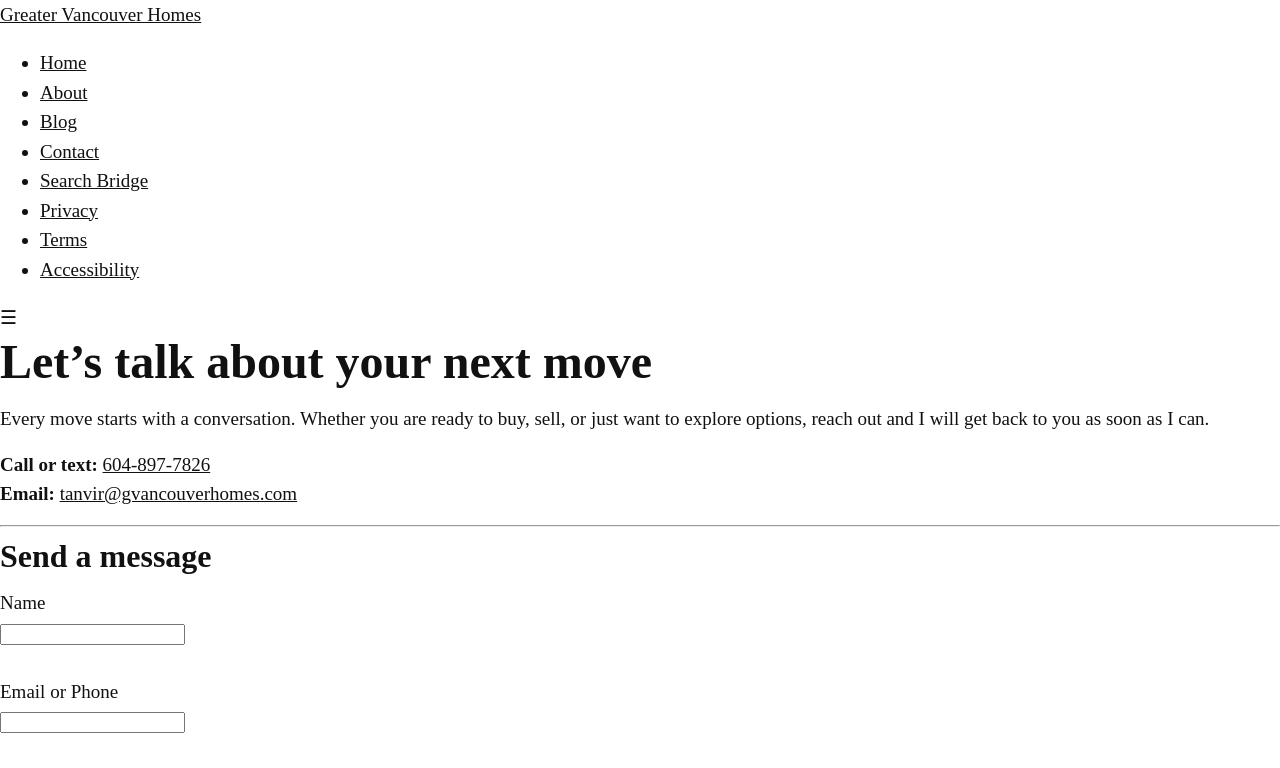
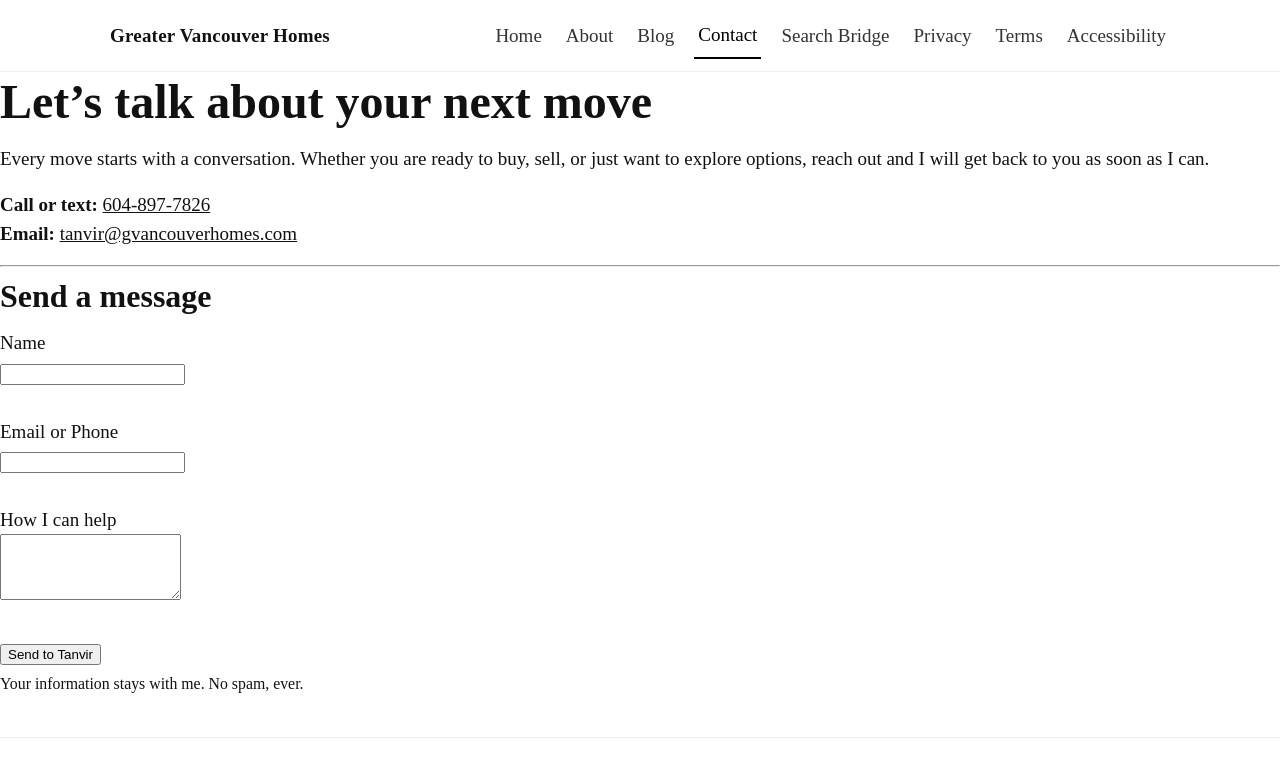
Before and after one commit to gvancouverhomes/gvancouverhomes.github.io, a Jekyll site: the page built from contact.md, in a window 1280 px wide and 1400 px high, cut to the strip 0-768 px from the top of the window. Built offline with Jekyll 4.4.1, drawn with Linux system fonts in a browser that asks for light colours.

Commit message:
Update style.css
style: fix header navigation layout and responsive mobile menu

```diff
--- a/css/style.css
+++ b/css/style.css
@@ -158,3 +158,102 @@ footer {
 section.about:first-of-type {
   padding-top: 1rem;
 }
+/* === Header and Navigation === */
+.site-header {
+  position: sticky;
+  top: 0;
+  z-index: 1000;
+  background: #fff;
+  border-bottom: 1px solid #eee;
+}
+
+.site-header .container {
+  max-width: 1100px;
+  margin: 0 auto;
+  padding: 0.75rem 1.25rem;
+  display: flex;
+  align-items: center;
+  justify-content: space-between;
+  gap: 1rem;
+}
+
+.logo a {
+  font-weight: 700;
+  text-decoration: none;
+  color: #111;
+  letter-spacing: 0.2px;
+  white-space: nowrap;
+}
+
+/* Base nav reset */
+.site-nav ul {
+  list-style: none;
+  margin: 0;
+  padding: 0;
+}
+
+/* Desktop layout */
+.site-nav ul {
+  display: flex;
+  align-items: center;
+  gap: 1rem;
+}
+
+.site-nav li {
+  margin: 0;
+}
+
+.site-nav a {
+  display: block;
+  padding: 0.5rem 0.25rem;
+  text-decoration: none;
+  color: #333;
+  font-weight: 500;
+}
+
+.site-nav a:hover,
+.site-nav li.active a {
+  color: #000;
+  border-bottom: 2px solid #000;
+}
+
+/* Mobile toggle button */
+.mobile-nav-toggle {
+  display: none;
+  font-size: 1.5rem;
+  line-height: 1;
+  cursor: pointer;
+  user-select: none;
+}
+
+/* Mobile behavior */
+@media (max-width: 768px) {
+  .mobile-nav-toggle {
+    display: block;
+  }
+
+  /* Stack the menu, hide by default */
+  .site-nav ul {
+    position: absolute;
+    left: 0;
+    right: 0;
+    top: calc(100% + 1px);
+    background: #fff;
+    border-bottom: 1px solid #eee;
+    display: none;
+    flex-direction: column;
+    align-items: flex-start;
+    gap: 0;
+    padding: 0.5rem 1.25rem 0.75rem;
+  }
+
+  /* Show when toggled */
+  .site-nav ul.open {
+    display: flex;
+  }
+
+  .site-nav a {
+    padding: 0.6rem 0;
+    width: 100%;
+  }
+}
```
